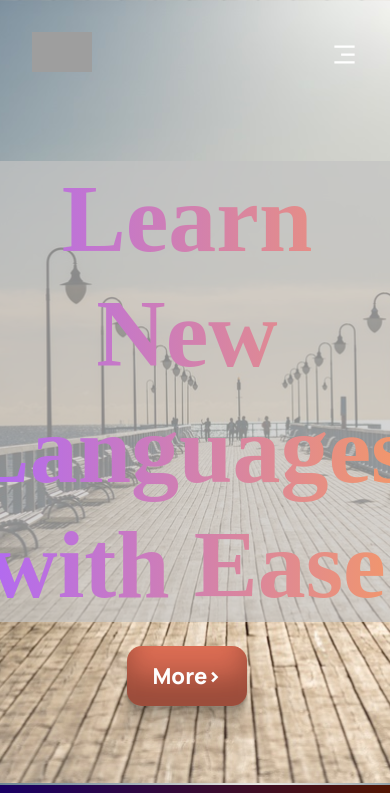
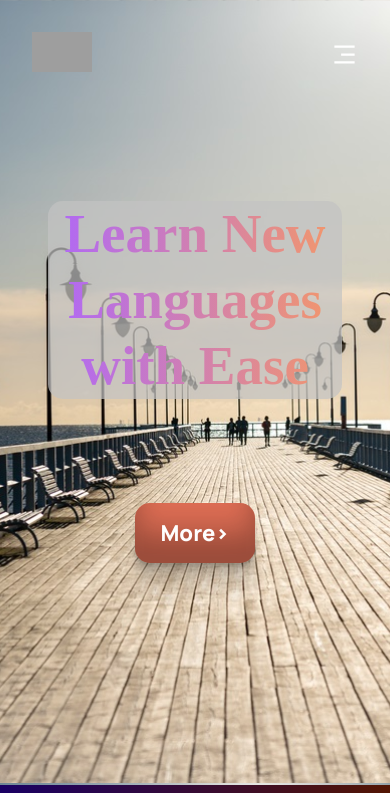
Before and after one commit to VladLys0v/LangArts, a React (Create React App) app: page / in a window 390 px wide. Shown: the top 793 px of the page. Built offline with nearby package versions, Linux system fonts and the light colour scheme; no server answers; grey boxes are pictures that could not be loaded; the HTML template or start-up script is replaced by a standard one.

Commit message:
media screen for Header

```diff
--- a/src/App.css
+++ b/src/App.css
@@ -75,7 +75,7 @@ a {
 
   @keyframes slideLeftAnimation {
     from {
-      transform: translateX(100%);
+      transform: translateX(-100%);
     }
     to {
       transform: translateX(0);
@@ -87,7 +87,7 @@ a {
       transform: translateX(0);
     }
     to {
-      transform: translateX(-100%);
+      transform: translateX(100%);
     }
   }
 
@@ -101,7 +101,7 @@ a {
 
   @keyframes resetAnimation {
     from {
-      transform: translateX(100%);
+      transform: translateX(-100%);
     }
     to {
       transform: translateX(0);
--- a/src/App.js
+++ b/src/App.js
@@ -14,11 +14,15 @@ const App = () => {
       setResetAnimation(true);
       setTimeout(() => {
         setShowNewPicture(false);
+        setSlideOut(false);
         setResetAnimation(false);
       }, 500);
     } else {
       setShowNewPicture(true);
-      setSlideOut(!slideOut);
+      setSlideOut(false);
+      setTimeout(() => {
+        setSlideOut(true);
+      }, 50);
     }
   };
 
--- a/src/containers/header/header.css
+++ b/src/containers/header/header.css
@@ -98,12 +98,45 @@
 @media screen and (max-width: 1050px) {
     .langarts__header-content {
         margin-right: 5rem;
+        margin-left: 5rem;
+
+    }
+
+    .langarts__header-content h1 {
+      font-size: 70px;
     }
 
     .langarts__header-content p{
-        margin-right: 5rem;
+      font-size: 25px;
+    }
+}
 
-    }
+@media screen and (max-width: 900px) {
+  .langarts__header-content {
+    margin-right: 1rem;
+    margin-left: 1rem;
+}
+  .langarts__header-content h1 {
+  font-size: 55px;
+}
+.langarts__header-content p{
+  font-size: 1.3rem;
+
+}
+}
+
+@media screen and (max-width: 800px) {
+  .langarts__header-content {
+    margin-right: 1rem;
+    margin-left: 1rem;
+}
+.langarts__header-content h1 {
+  font-size: 55px;
+}
+
+.langarts__header-content p{
+  font-size: 1.3rem;
+}
 }
 
 @media screen and (max-width: 700px) {
@@ -121,6 +154,11 @@
 @media screen and (max-width: 550px) {
     .langarts__header-content {
         margin-right: 1rem;
+        margin-bottom: 8rem;
+    }
+
+    .langarts__header-text-container{
+      margin-bottom: 5rem;
     }
 
     .langarts__header-content p{
```
